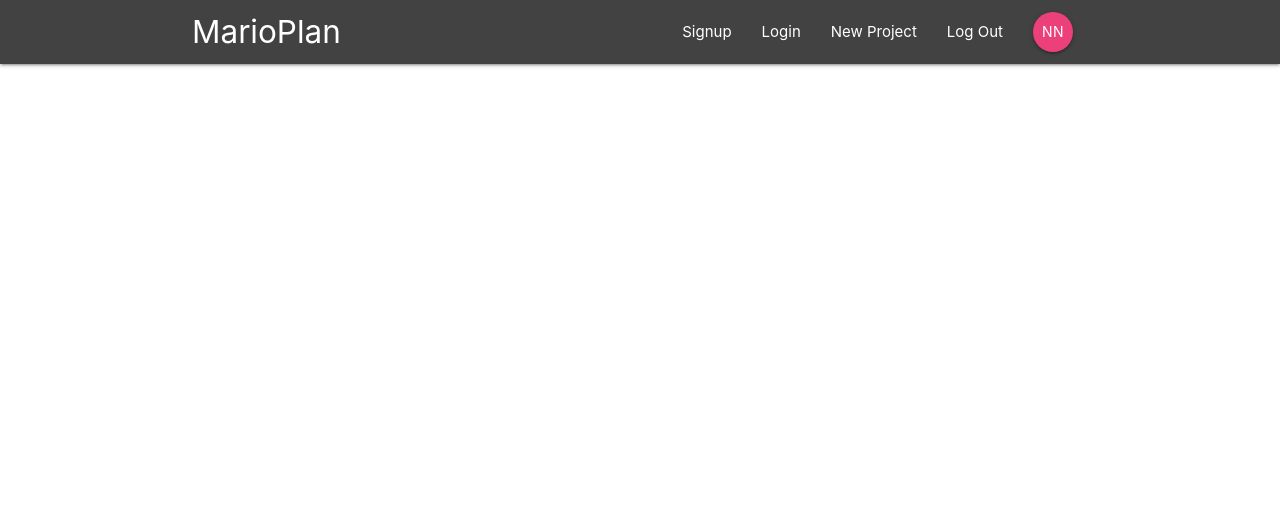
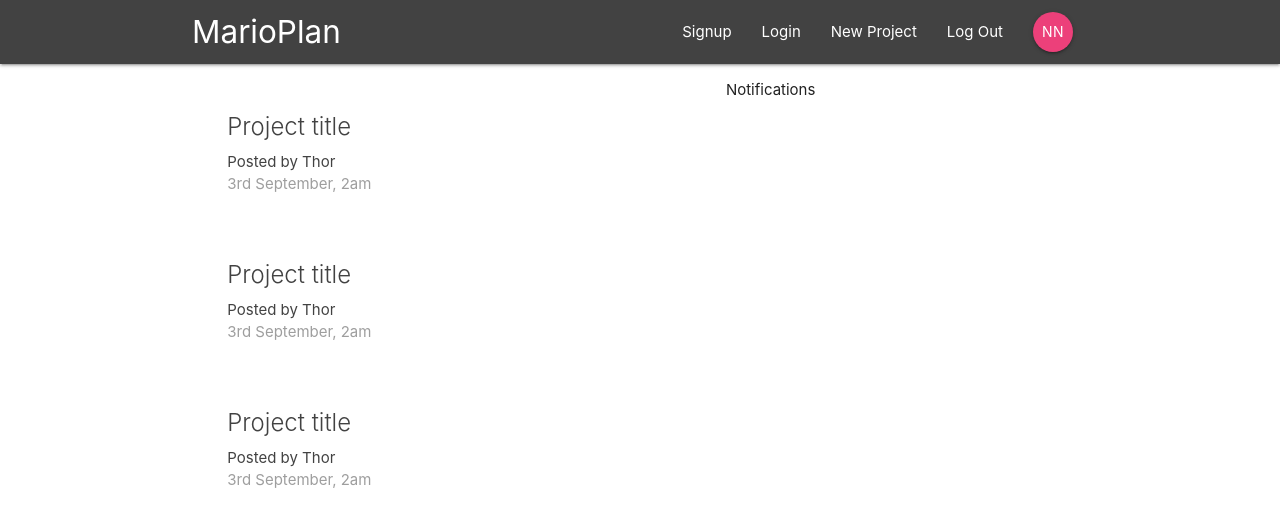
Before and after one commit to Arjun0o/marioplan, a React app: page / in a window 1280 px wide. Shown: the top 526 px of the page. Built offline with nearby package versions, Linux system fonts and the light colour scheme; the HTML template or start-up script is replaced by a standard one.

Commit message:
Worked on Dashboard component

```diff
--- a/src/App.js
+++ b/src/App.js
@@ -1,14 +1,18 @@
 import React, { Component } from 'react';
-import { BrowserRouter } from 'react-router-dom';
+import { BrowserRouter, Switch, Route } from 'react-router-dom';
 import Navbar from './components/layout/Navbar';
+import Dashboard from './components/dashboard/Dashboard';
 
 
 class App extends Component {
     render() {
         return (
             <BrowserRouter>
-                <div>
+                <div className='App'>
                     <Navbar />
+                    <Switch>
+                        <Route path='/' component={Dashboard} />
+                    </Switch>
                 </div>
             </BrowserRouter>
         )
--- a/src/components/dashboard/Dashboard.js
+++ b/src/components/dashboard/Dashboard.js
@@ -0,0 +1,21 @@
+import React, { Component } from 'react';
+import ProjectList from '../project/ProjectList';
+import Notifications from './Notifications';
+
+class Dashboard extends Component {
+    render() {
+        return (
+            <div className="dashboard container">
+                <div className="row">
+                    <div className="col s12 m6">
+                        <ProjectList />
+                    </div>
+                    <div className="col s12 m5 offset-m1">
+                        <Notifications />
+                    </div>
+                </div>
+            </div>
+        )
+    }
+}
+export default Dashboard;
--- a/src/components/dashboard/Notifications.js
+++ b/src/components/dashboard/Notifications.js
@@ -0,0 +1,10 @@
+import React from 'react';
+
+const Notifications = () => {
+    return (
+        <div>
+            <p>Notifications</p>
+        </div>
+    )
+}
+export default Notifications;
--- a/src/components/project/ProjectList.js
+++ b/src/components/project/ProjectList.js
@@ -0,0 +1,30 @@
+import React from 'react';
+
+const ProjectList = () => {
+    return (
+        <div className="project-list section">
+            <div className="card z-depth-0 project-summary">
+                <div className="card-content grey-text text-darken-3">
+                    <span className="card-title">Project title</span>
+                    <p>Posted by Thor</p>
+                    <p className="grey-text">3rd September, 2am</p>
+                </div>
+            </div>
+            <div className="card z-depth-0 project-summary">
+                <div className="card-content grey-text text-darken-3">
+                    <span className="card-title">Project title</span>
+                    <p>Posted by Thor</p>
+                    <p className="grey-text">3rd September, 2am</p>
+                </div>
+            </div>
+            <div className="card z-depth-0 project-summary">
+                <div className="card-content grey-text text-darken-3">
+                    <span className="card-title">Project title</span>
+                    <p>Posted by Thor</p>
+                    <p className="grey-text">3rd September, 2am</p>
+                </div>
+            </div>
+        </div>
+    )
+}
+export default ProjectList;
```
